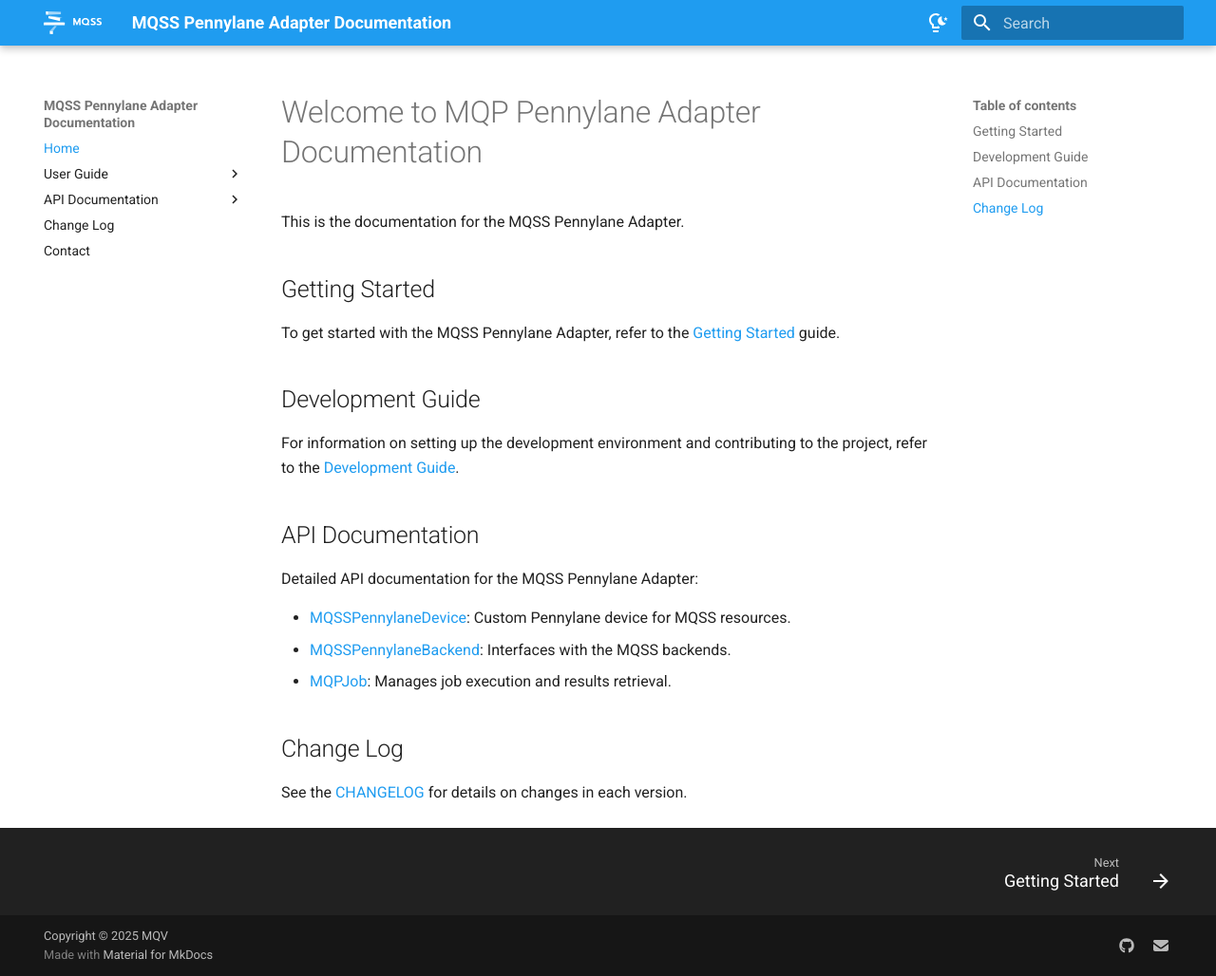
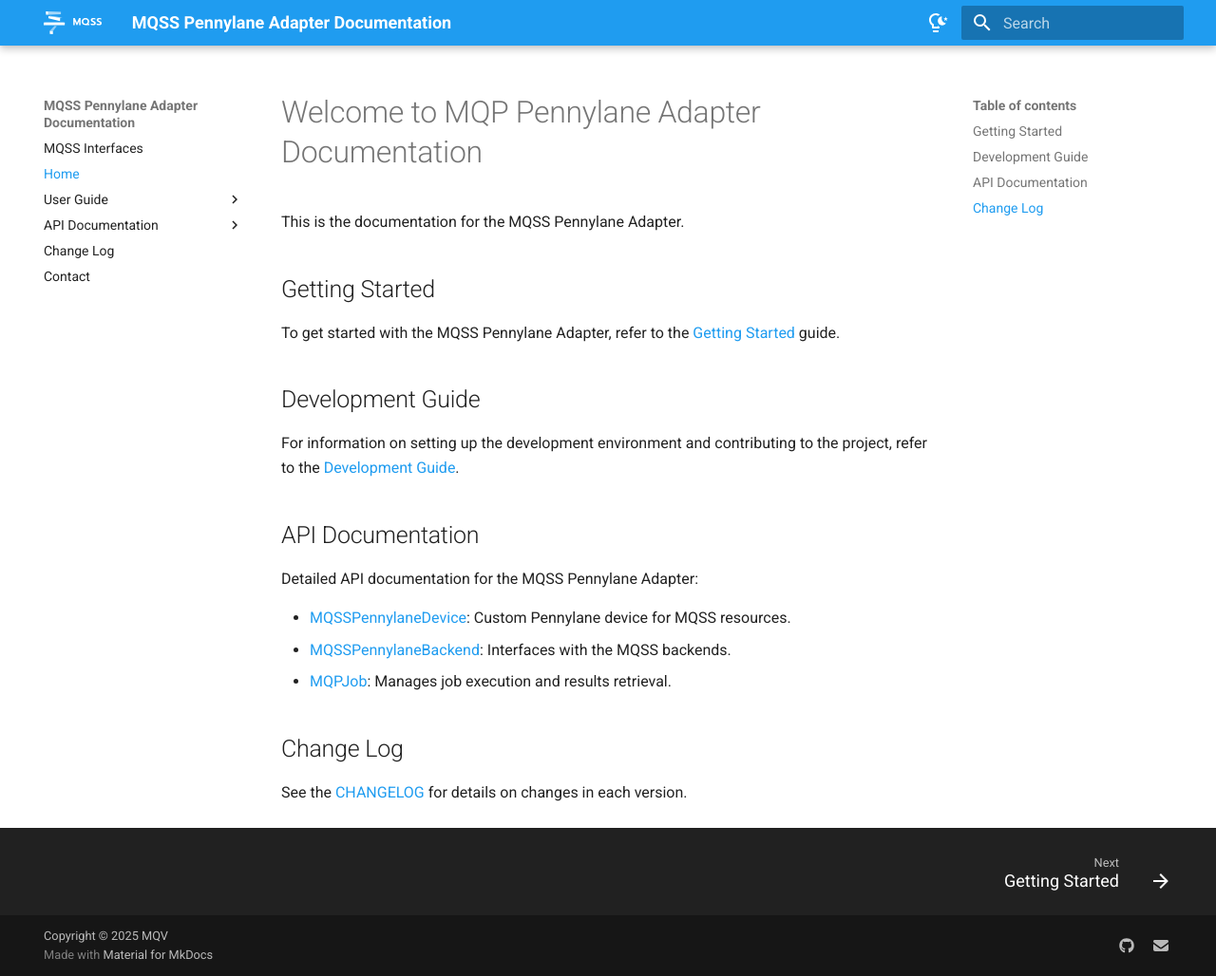
Before and after one commit to Munich-Quantum-Software-Stack/MQSS-Pennylane-Adapter, an MkDocs documentation site: the page built from docs/index.md, in a window 1280 px wide and 1028 px high. Shown: the whole window at 95% size. Built offline with MkDocs 1.6.1 and Material for MkDocs 9.7.7, drawn with Linux system fonts in a browser that asks for light colours.

```diff
--- a/mkdocs.yml
+++ b/mkdocs.yml
@@ -10,6 +10,7 @@
 
 
 nav:
+  - MQSS Interfaces: https://munich-quantum-software-stack.github.io/MQSS-Interfaces/
   - Home: index.md
   - User Guide:
     - Getting Started: user_guide/getting_started.md
```
Also changed, not shown: 1 other file.
